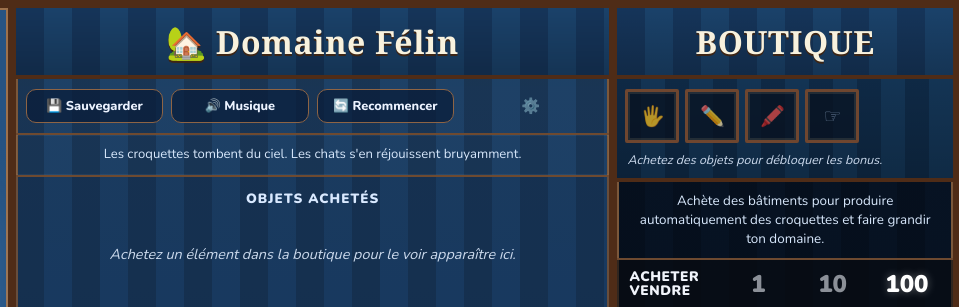
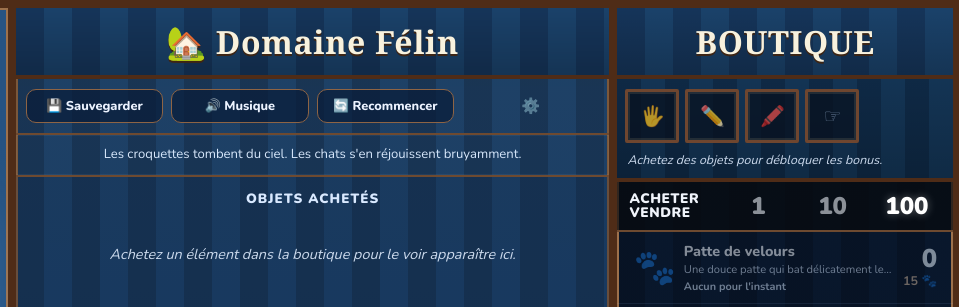
Before and after one commit to jeanbaptisteq/cookie_clicker, a website: page index.html in a window 1280 px wide. Shown: the top 307 px of the page, 321-1280 px from the left. Drawn offline with nearby package versions, Linux system fonts and the light colour scheme.

Commit message:
Remove duplicate right-column shop intro text

```diff
--- a/index.html
+++ b/index.html
@@ -71,9 +71,6 @@
       <div id="bonus-grid"></div>
       <div id="upgrades-empty">Achetez des objets pour débloquer les bonus.</div>
     </div>
-    <div id="shop-intro">
-      Achète des bâtiments pour produire automatiquement des croquettes et faire grandir ton domaine.
-    </div>
     <div id="buy-amount-row">
       <span class="buy-label">Acheter<br>Vendre</span>
       <span class="buy-step">1</span>
```
